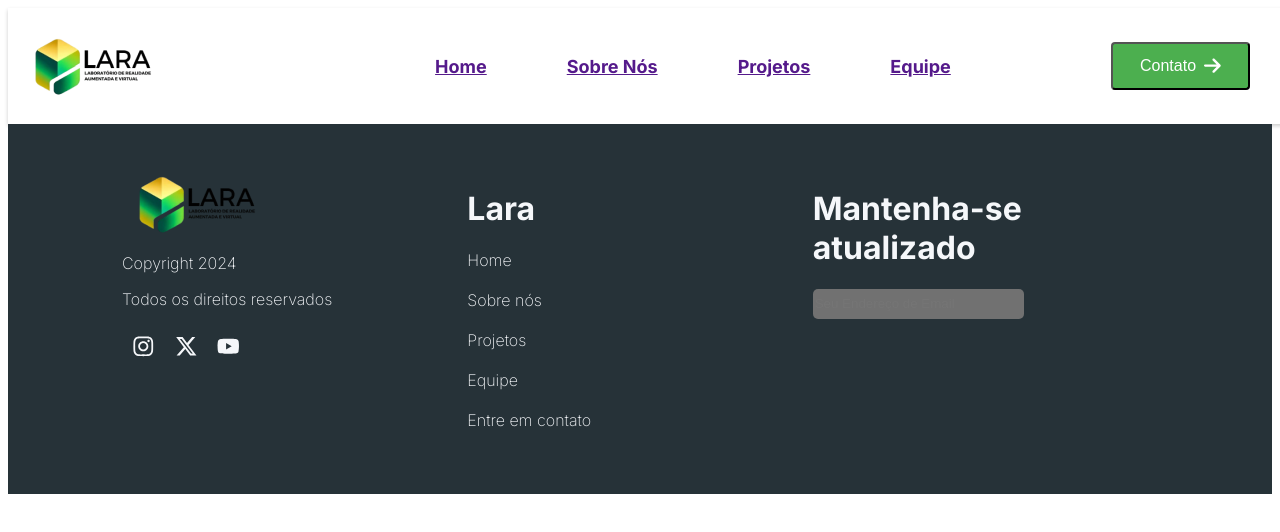
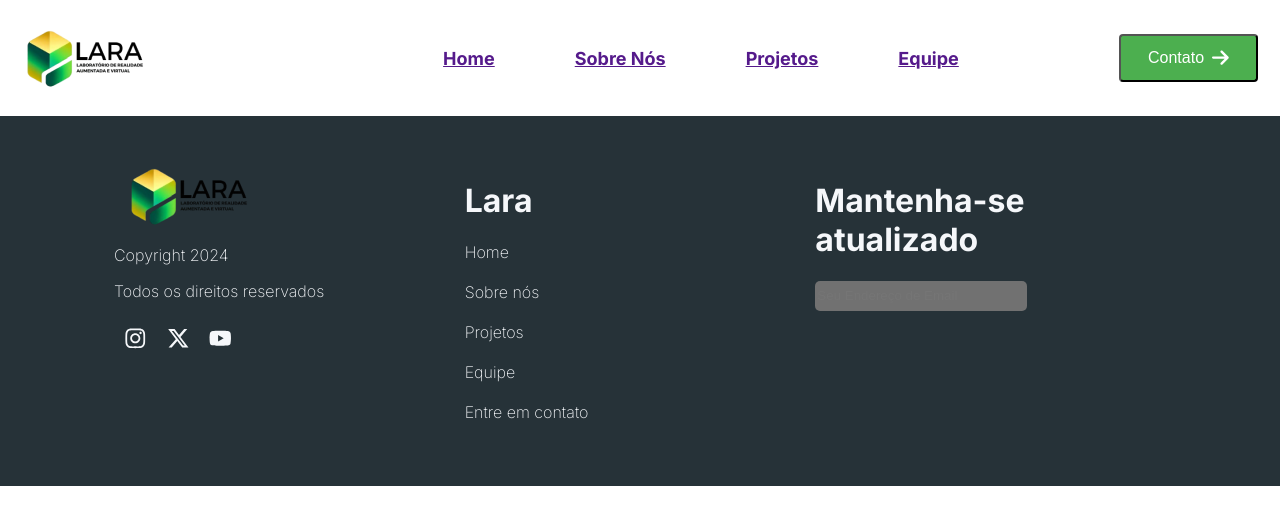
Before and after one commit to AdielSM/Lara-Page, a Next.js app: page / in a window 1280 px wide. Shown: the top 532 px of the page. Built offline with nearby package versions, Linux system fonts and the light colour scheme.

Commit message:
Corrigindo overflow e margem da página + globals.css

```diff
--- a/src/app/components/Footer.jsx
+++ b/src/app/components/Footer.jsx
@@ -11,7 +11,7 @@ export default function Footer(){
     return (
         <footer className={styles.footer}>
             <div className={styles.footer_container}>
-                 <div className={styles.column}>
+                <div className={styles.column}>
                     <div className={styles.footer_logo}>
                         <Image src={logo} alt="logo"/>
                     </div>
@@ -24,7 +24,7 @@ export default function Footer(){
                         <FontAwesomeIcon icon={faXTwitter} className={styles.footer_social_icons} />
                         <FontAwesomeIcon icon={faYoutube} className={styles.footer_social_icons} />
                     </div>
-                  </div>
+                </div>
 
                 <div className={styles.column}>
                     <div className={styles.footer_links}>
--- a/src/app/layout.js
+++ b/src/app/layout.js
@@ -1,6 +1,7 @@
 import { Inter } from "next/font/google";
 import Header from "./components/Header";
 import Footer from "./components/Footer";
+import './style/globals.css';
 
 const inter = Inter({ subsets: ["latin"] });
 
@@ -12,10 +13,10 @@ export const metadata = {
 export default function RootLayout({ children }) {
   return (
       <html lang="pt-BR">
-      <body className={inter.className}>
+        <body className={inter.className} >
           <Header/>
+          <Footer/>
           {children}
-        <Footer/>
         </body>
       </html>
     );
--- /dev/null
+++ b/src/app/style/globals.css
@@ -0,0 +1,5 @@
+body {
+    overflow: hidden;
+    margin: 0;
+    padding: 0;
+}
```
Lines whose indentation alone changed are shown as unchanged.
